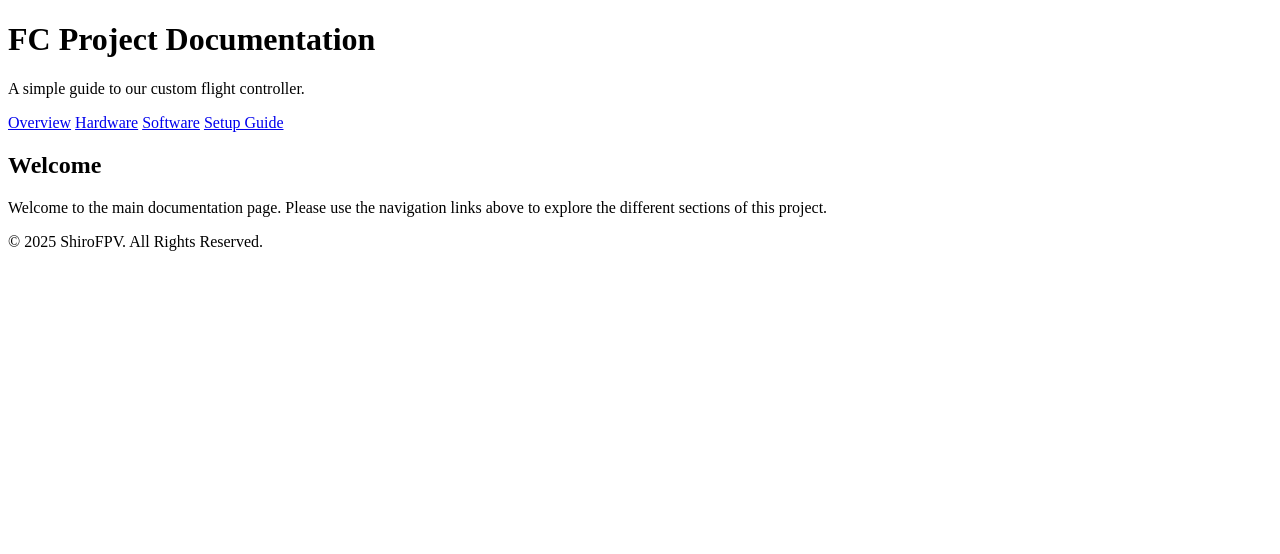
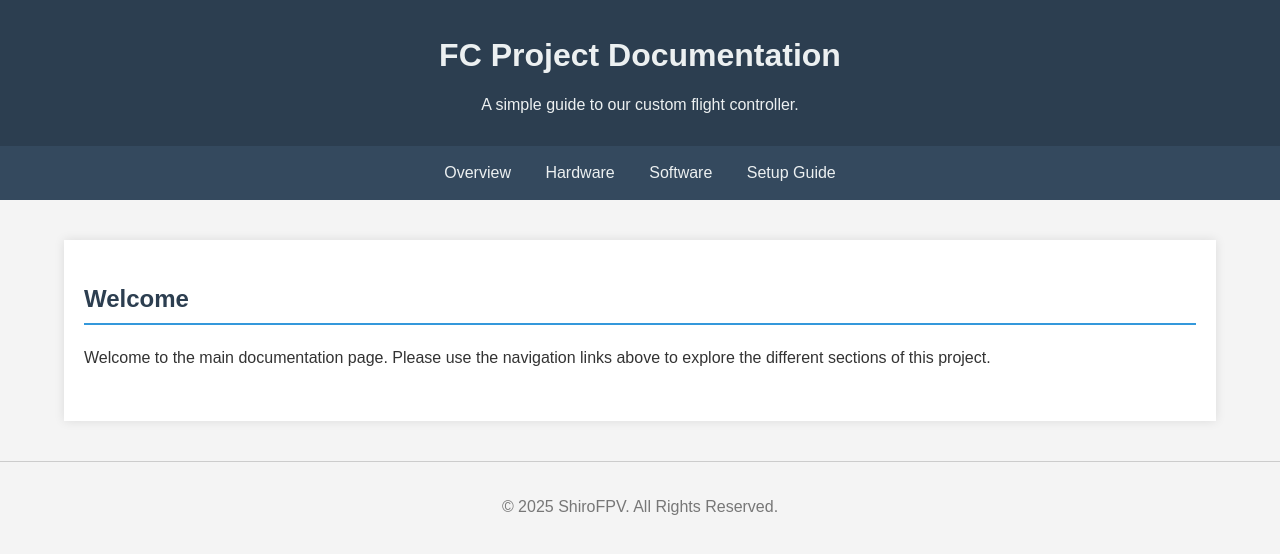
Before and after one commit to LordLOL8856/ShrioFPV, a plain HTML site: page index.html in a window 1280 px wide. Drawn offline with Linux system fonts and the light colour scheme.

Commit message:
Update index.html

```diff
--- a/index.html
+++ b/index.html
@@ -4,6 +4,69 @@
     <meta charset="UTF-8">
     <meta name="viewport" content="width=device-width, initial-scale=1.0">
     <title>FC Project Documentation</title>
+    <style>
+        /* Basic styles */
+        body {
+            font-family: Arial, sans-serif;
+            margin: 0;
+            padding: 0;
+            background-color: #f4f4f4;
+            color: #333;
+        }
+        .container {
+            width: 90%;
+            max-width: 1200px;
+            margin: 0 auto;
+            padding: 20px;
+        }
+        /* Header and Navigation */
+        header {
+            background-color: #2c3e50;
+            color: #ecf0f1;
+            padding: 1rem 0;
+            text-align: center;
+        }
+        nav {
+            background-color: #34495e;
+            padding: 0.5rem 0;
+            text-align: center;
+        }
+        nav a {
+            color: #ecf0f1;
+            text-decoration: none;
+            padding: 10px 15px;
+            display: inline-block;
+            transition: background-color 0.3s;
+        }
+        nav a:hover {
+            background-color: #2c3e50;
+        }
+        /* Main Content */
+        main {
+            background-color: #fff;
+            padding: 20px;
+            margin-top: 20px;
+            box-shadow: 0 0 10px rgba(0, 0, 0, 0.1);
+            line-height: 1.6;
+        }
+        /* Documentation Sections */
+        .doc-section {
+            margin-bottom: 30px;
+        }
+        .doc-section h2 {
+            border-bottom: 2px solid #3498db;
+            padding-bottom: 5px;
+            color: #2c3e50;
+        }
+        /* Footer */
+        footer {
+            text-align: center;
+            padding: 20px;
+            margin-top: 20px;
+            color: #777;
+            border-top: 1px solid #ccc;
+        }
+    </style>
 </head>
 <body>
     <header>
@@ -12,10 +75,10 @@
     </header>
 
     <nav>
-        <a href="HTML Files/overview.html" target="_blank">Overview</a>
-        <a href="HTML Files/hardware.html" target="_blank">Hardware</a>
-        <a href="HTML Files/software.html" target="_blank">Software</a>
-        <a href="HTML Files/setup.html" target="_blank">Setup Guide</a>
+        <a href="overview.html">Overview</a>
+        <a href="hardware.html">Hardware</a>
+        <a href="software.html">Software</a>
+        <a href="setup.html">Setup Guide</a>
     </nav>
 
     <div class="container">
```
